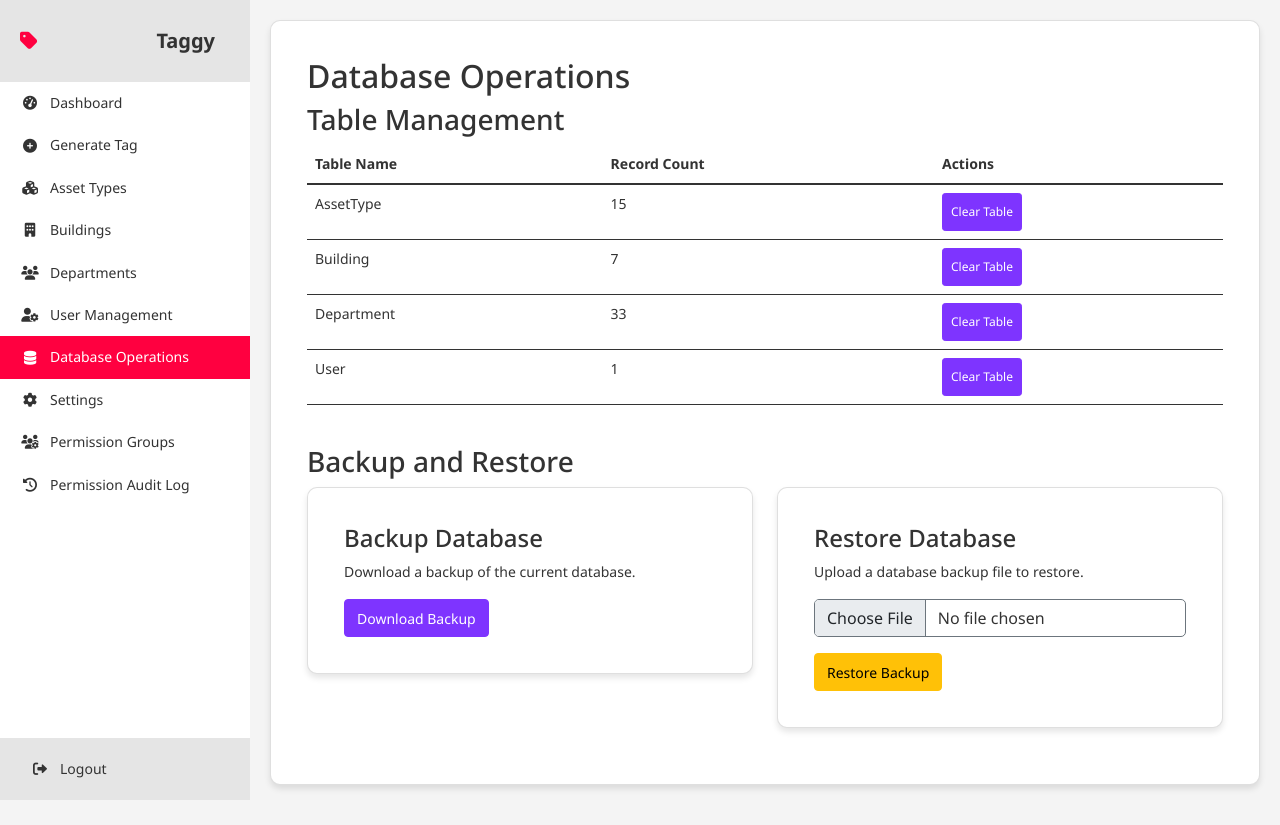
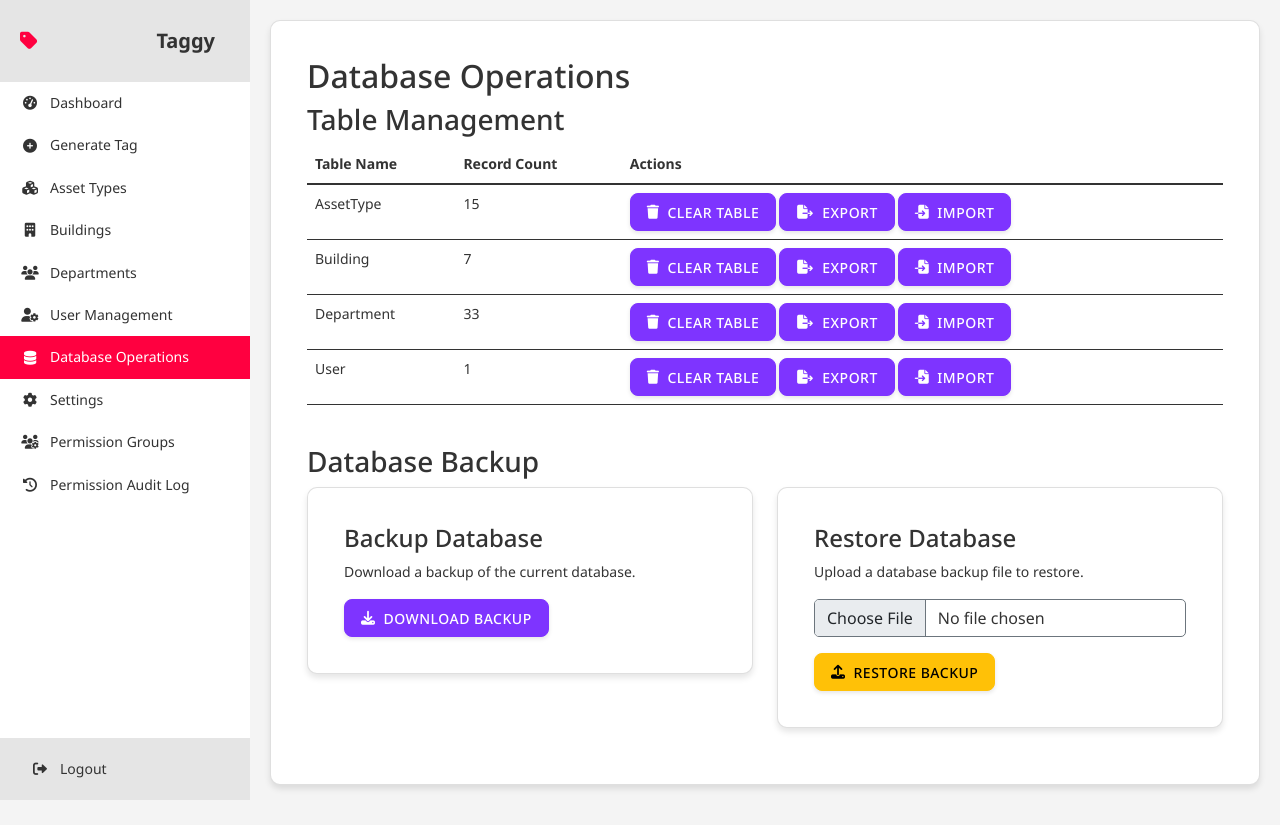
Before and after one commit to amworx/tagger, a Flask app: page /database_operations in a window 1280 px wide. Run offline with Flask 2, Linux system fonts and the light colour scheme; a user stored in the database is signed in; data comes from the database, SQL or seed files in the repository; some libraries are stand-ins or nearby versions.

Commit message:
fix buttons

```diff
--- a/app/static/css/style.css
+++ b/app/static/css/style.css
@@ -245,13 +245,20 @@ body {
 }
 
 .btn {
-    border-radius: 5px;
-    padding: 8px 16px;
+    padding: 0.5rem 1rem;
+    font-size: 0.875rem;
+    font-weight: 500;
+    border-radius: 8px;
     transition: all 0.3s ease;
-    height: 38px;
+    min-width: 100px;
     display: inline-flex;
     align-items: center;
     justify-content: center;
+    gap: 0.5rem;
+    text-transform: uppercase;
+    letter-spacing: 0.5px;
+    box-shadow: 0 2px 4px rgba(0, 0, 0, 0.1);
+    height: 38px;
 }
 
 .btn-primary {
@@ -325,14 +332,12 @@ body {
 }
 
 .btn-group {
-    display: flex;
-    gap: 5px;
-    width: 100%;
+    display: inline-flex;
+    gap: 0.25rem;
 }
 
 .btn-group .btn {
-    flex: 1;
-    white-space: nowrap;
+    border-radius: 8px !important;
 }
 
 .btn-group form {
@@ -1196,3 +1201,47 @@ input:checked + .slider .fa-moon {
     margin: 0;
     color: var(--text-color);
 }
+
+/* Add or update these button styles */
+.btn {
+    padding: 0.5rem 1rem;
+    font-size: 0.875rem;
+    font-weight: 500;
+    border-radius: 8px;
+    transition: all 0.3s ease;
+    min-width: 100px;
+    display: inline-flex;
+    align-items: center;
+    justify-content: center;
+    gap: 0.5rem;
+    text-transform: uppercase;
+    letter-spacing: 0.5px;
+    box-shadow: 0 2px 4px rgba(0, 0, 0, 0.1);
+    height: 38px;
+}
+
+.btn-sm {
+    padding: 0.25rem 0.75rem;
+    font-size: 0.75rem;
+    min-width: 80px;
+    height: 32px;
+}
+
+.btn-group {
+    display: inline-flex;
+    gap: 0.25rem;
+}
+
+.btn-group .btn {
+    border-radius: 8px !important;
+}
+
+/* Modal buttons */
+.modal-footer .btn {
+    min-width: 120px;
+}
+
+/* Form buttons */
+form .btn {
+    margin-right: 0.5rem;
+}
--- a/app/templates/database_operations.html
+++ b/app/templates/database_operations.html
@@ -25,9 +25,17 @@
                             <td>{{ model }}</td>
                             <td>{{ model_counts[model] }}</td>
                             <td>
-                                <button onclick="clearTable('{{ model }}')" class="btn btn-danger btn-sm">
-                                    Clear Table
-                                </button>
+                                <div class="btn-group">
+                                    <button onclick="clearTable('{{ model }}')" class="btn btn-danger">
+                                        <i class="fas fa-trash"></i> Clear Table
+                                    </button>
+                                    <button onclick="exportTable('{{ model }}')" class="btn btn-success">
+                                        <i class="fas fa-file-export"></i> Export
+                                    </button>
+                                    <button onclick="showImportModal('{{ model }}')" class="btn btn-info">
+                                        <i class="fas fa-file-import"></i> Import
+                                    </button>
+                                </div>
                             </td>
                         </tr>
                         {% endfor %}
@@ -38,7 +46,7 @@
 
         <!-- Backup and Restore -->
         <div class="section">
-            <h3>Backup and Restore</h3>
+            <h3>Database Backup</h3>
             <div class="row">
                 <div class="col-md-6">
                     <div class="card">
@@ -46,7 +54,7 @@
                             <h4>Backup Database</h4>
                             <p>Download a backup of the current database.</p>
                             <a href="{{ url_for('main.backup_database') }}" class="btn btn-primary">
-                                Download Backup
+                                <i class="fas fa-download"></i> Download Backup
                             </a>
                         </div>
                     </div>
@@ -61,7 +69,7 @@
                                     <input type="file" class="form-control" id="backupFile" accept=".db">
                                 </div>
                                 <button type="submit" class="btn btn-warning">
-                                    Restore Backup
+                                    <i class="fas fa-upload"></i> Restore Backup
                                 </button>
                             </form>
                         </div>
@@ -72,12 +80,71 @@
     </div>
 </div>
 
+<!-- Import Modal -->
+<div class="modal fade" id="importModal" tabindex="-1">
+    <div class="modal-dialog">
+        <div class="modal-content">
+            <div class="modal-header">
+                <h5 class="modal-title">Import Data</h5>
+                <button type="button" class="btn-close" data-bs-dismiss="modal"></button>
+            </div>
+            <div class="modal-body">
+                <form id="importForm" enctype="multipart/form-data">
+                    <div class="mb-3">
+                        <label for="importFile" class="form-label">Select CSV File</label>
+                        <input type="file" class="form-control" id="importFile" accept=".csv" required>
+                    </div>
+                </form>
+            </div>
+            <div class="modal-footer">
+                <button type="button" class="btn btn-secondary" data-bs-dismiss="modal">Cancel</button>
+                <button type="button" class="btn btn-primary" onclick="importTable()">Import</button>
+            </div>
+        </div>
+    </div>
+</div>
+
 {% block extra_js %}
 <script>
+let currentModel = '';
+
 function clearTable(modelName) {
     if (confirm(`Are you sure you want to clear all records from ${modelName}?`)) {
         window.location.href = "{{ url_for('main.clear_table', model_name='') }}" + modelName;
     }
+}
+
+function exportTable(modelName) {
+    window.location.href = "{{ url_for('main.export_') }}" + modelName.toLowerCase();
+}
+
+function showImportModal(modelName) {
+    currentModel = modelName;
+    document.getElementById('importFile').value = '';
+    new bootstrap.Modal(document.getElementById('importModal')).show();
+}
+
+function importTable() {
+    const formData = new FormData();
+    const fileInput = document.getElementById('importFile');
+    formData.append('file', fileInput.files[0]);
+
+    fetch("{{ url_for('main.import_') }}" + currentModel.toLowerCase(), {
+        method: 'POST',
+        body: formData
+    })
+    .then(response => response.json())
+    .then(data => {
+        if (data.success) {
+            window.location.reload();
+        } else {
+            alert(data.error || 'An error occurred during import');
+        }
+    })
+    .catch(error => {
+        console.error('Error:', error);
+        alert('An error occurred during import');
+    });
 }
 
 document.getElementById('restoreForm').addEventListener('submit', function(e) {
```
Also changed, not shown: app/templates/user_form.html (+5 -3 lines).
